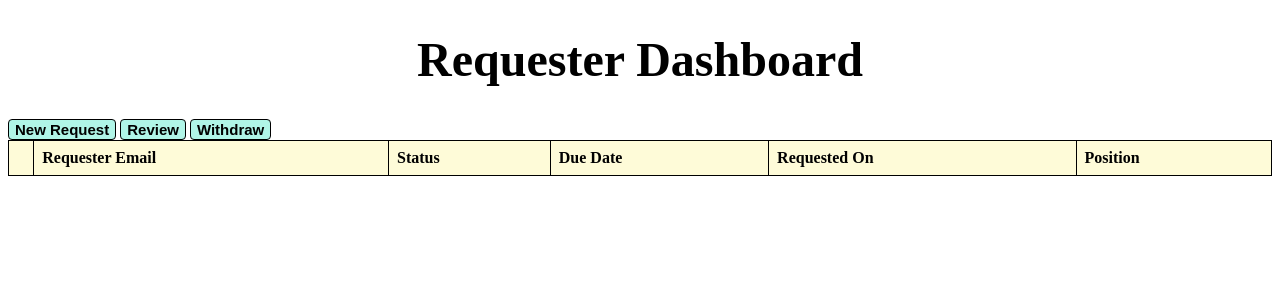
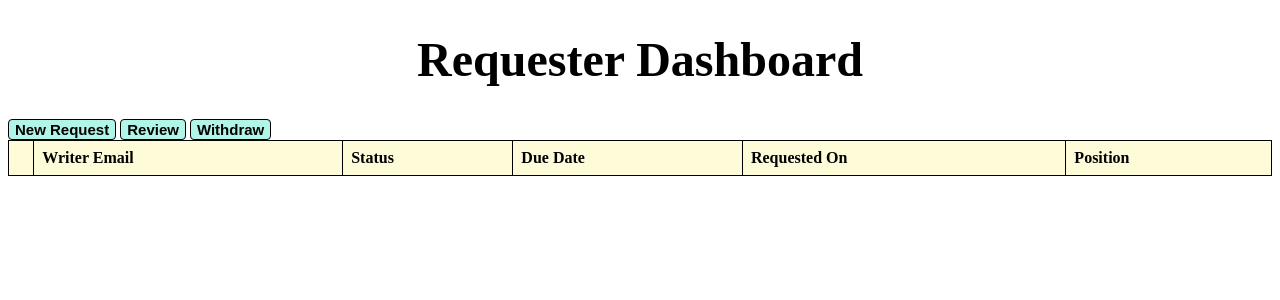
Before and after one commit to tlevin1/Reccomendation-Portal, a Django app: page /requester/ in a window 1280 px wide. Shown: the top 300 px of the page. Run offline with Django 3.2, Linux system fonts and the light colour scheme; a user stored in the database is signed in; data that the repository does not hold is empty.

Commit message:
Fixed requester_view.html to print out correct field name

```diff
--- a/src/LOR/templates/requester_view.html
+++ b/src/LOR/templates/requester_view.html
@@ -15,7 +15,7 @@
 <table>
     <tr>
         <th style="width:2%"></th>
-        <th>Requester Email</th>
+        <th>Writer Email</th>
         <th>Status</th>
         <th>Due Date</th>
         <th>Requested On</th>
```
